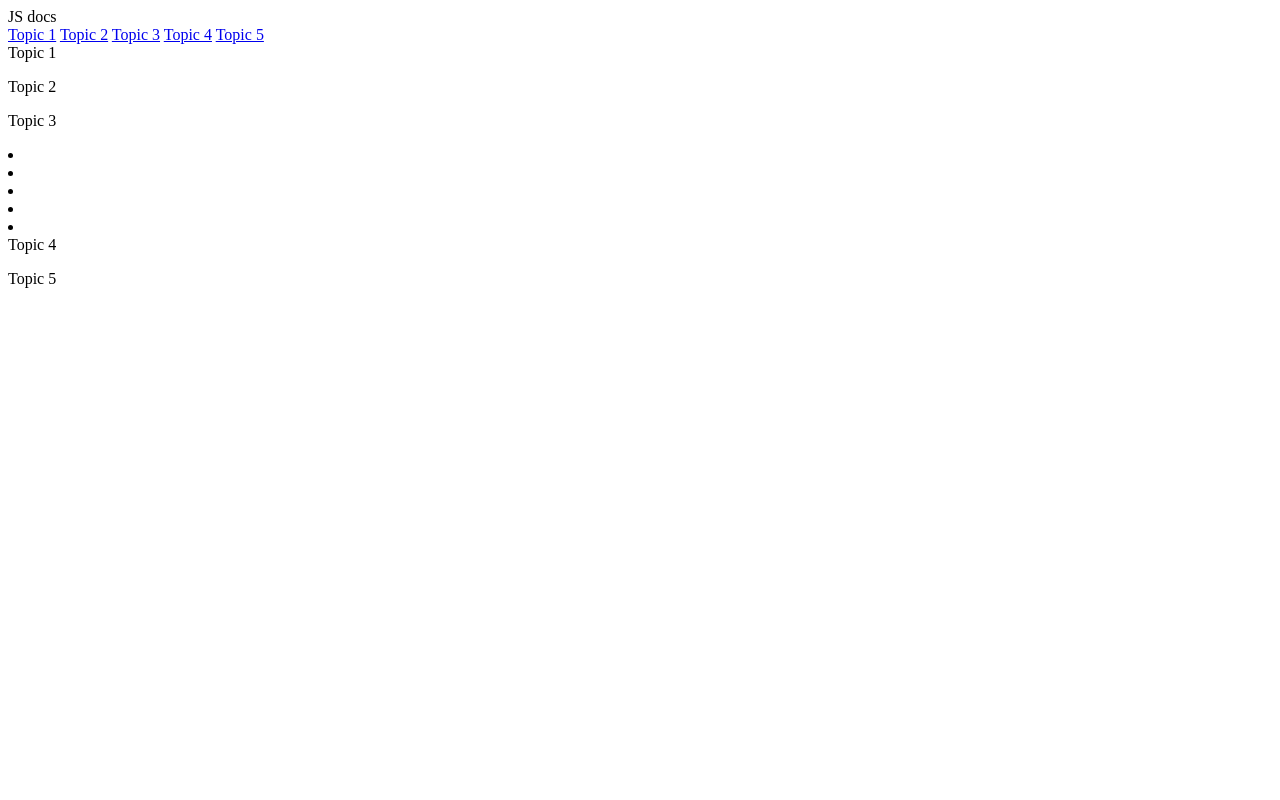
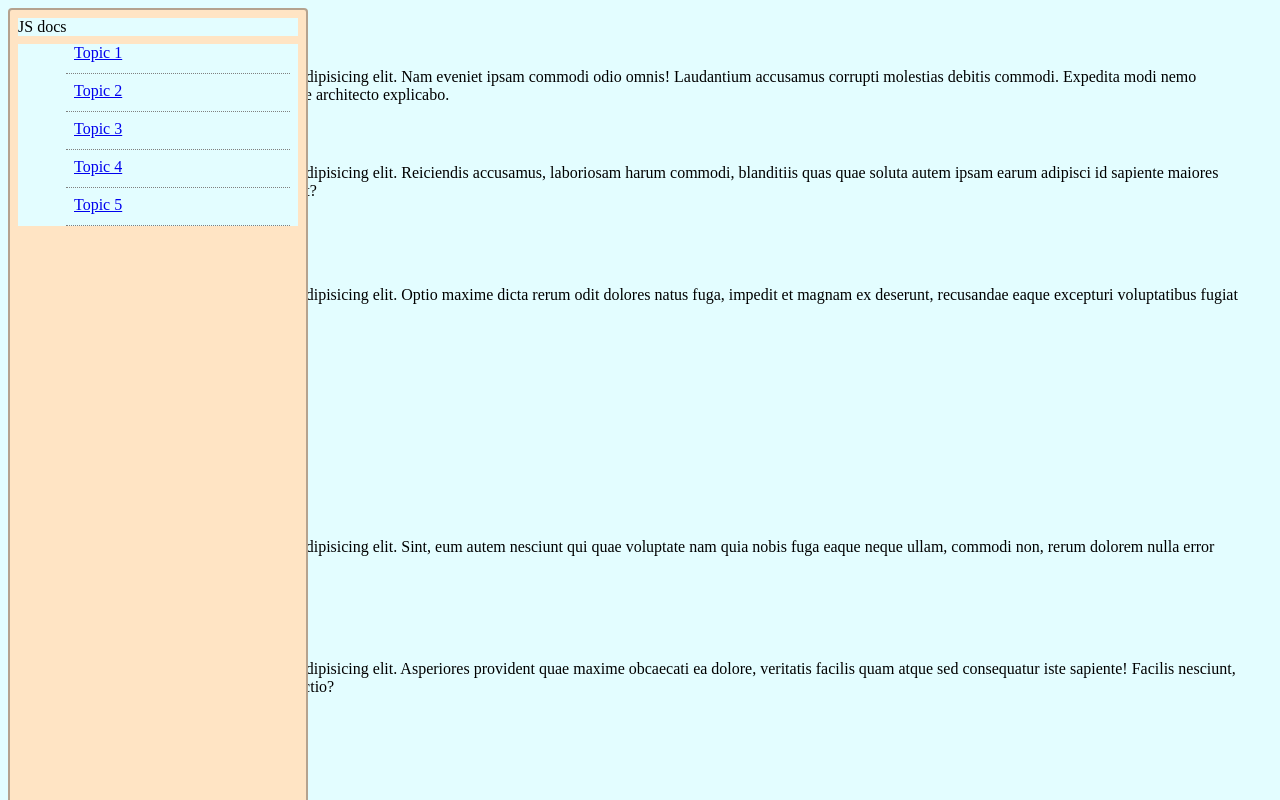
Before and after one commit to OlesKoshlatyi/fcc-responsive-web, a plain HTML site: page technical documentation page/index.html in a window 1280 px wide. Drawn offline with Linux system fonts and the light colour scheme.

Commit message:
Add basic styling.

```diff
--- a/technical documentation page/index.html
+++ b/technical documentation page/index.html
@@ -9,52 +9,88 @@
   <body>
     <nav id="navbar">
       <header>JS docs</header>
-      <a class="nav-link" href="#topic-1">Topic 1</a>
-      <a class="nav-link" href="#topic-2">Topic 2</a>
-      <a class="nav-link" href="#topic-3">Topic 3</a>
-      <a class="nav-link" href="#topic-4">Topic 4</a>
-      <a class="nav-link" href="#topic-5">Topic 5</a>
+      <ul>
+        <li>
+          <a class="nav-link" href="#topic-1">Topic 1</a>
+        </li>
+        <li>
+          <a class="nav-link" href="#topic-2">Topic 2</a>
+        </li>
+        <li>
+          <a class="nav-link" href="#topic-3">Topic 3</a>
+        </li>
+        <li>
+          <a class="nav-link" href="#topic-4">Topic 4</a>
+        </li>
+        <li>
+          <a class="nav-link" href="#topic-5">Topic 5</a>
+        </li>
+      </ul>
     </nav>
     <main id="main-doc">
       <section id="topic-1" class="main-section">
         <header>Topic 1</header>
-        <p></p>
-        <p></p>
+        <p>Some text</p>
+        <p>
+          Lorem ipsum dolor sit amet consectetur adipisicing elit. Nam eveniet
+          ipsam commodi odio omnis! Laudantium accusamus corrupti molestias
+          debitis commodi. Expedita modi nemo voluptatum pariatur atque dolores
+          maxime architecto explicabo.
+        </p>
       </section>
 
       <section id="topic-2" class="main-section">
         <header>Topic 2</header>
-        <p></p>
-        <p></p>
+        <p>top-2 text</p>
+        <p>
+          Lorem ipsum dolor sit amet consectetur adipisicing elit. Reiciendis
+          accusamus, laboriosam harum commodi, blanditiis quas quae soluta autem
+          ipsam earum adipisci id sapiente maiores voluptatibus perferendis ex
+          iure hic! Fugit?
+        </p>
         <code></code>
         <code></code>
       </section>
 
       <section id="topic-3" class="main-section">
         <header>Topic 3</header>
-        <p></p>
-        <p></p>
+        <p>top-3 text</p>
+        <p>
+          Lorem ipsum dolor sit amet consectetur adipisicing elit. Optio maxime
+          dicta rerum odit dolores natus fuga, impedit et magnam ex deserunt,
+          recusandae eaque excepturi voluptatibus fugiat suscipit earum
+          accusamus cupiditate.
+        </p>
         <code></code>
         <code></code>
-        <li></li>
-        <li></li>
-        <li></li>
-        <li></li>
-        <li></li>
+        <li>li 1</li>
+        <li>li 2</li>
+        <li>li 3</li>
+        <li>li 4</li>
+        <li>li 5</li>
       </section>
 
       <section id="topic-4" class="main-section">
         <header>Topic 4</header>
-        <p></p>
-        <p></p>
+        <p>top-4 text</p>
+        <p>
+          Lorem ipsum dolor sit amet consectetur adipisicing elit. Sint, eum
+          autem nesciunt qui quae voluptate nam quia nobis fuga eaque neque
+          ullam, commodi non, rerum dolorem nulla error laudantium omnis!
+        </p>
         <code></code>
         <code></code>
       </section>
 
       <section id="topic-5" class="main-section">
         <header>Topic 5</header>
-        <p></p>
-        <p></p>
+        <p>top-5 textx</p>
+        <p>
+          Lorem ipsum dolor sit amet consectetur adipisicing elit. Asperiores
+          provident quae maxime obcaecati ea dolore, veritatis facilis quam
+          atque sed consequatur iste sapiente! Facilis nesciunt, itaque delectus
+          doloribus possimus distinctio?
+        </p>
       </section>
     </main>
   </body>
--- a/technical documentation page/styles.css
+++ b/technical documentation page/styles.css
@@ -0,0 +1,25 @@
+* {
+  box-sizing: border-box;
+  margin: 8px;
+  background-color: rgb(227, 253, 255);
+}
+
+#navbar {
+  min-width: 300px;
+  height: 100%;
+  background-color: bisque;
+  position: fixed;
+  top: 0;
+  left: 0;
+  border: 2px solid rgba(52, 49, 49, 0.363);
+  border-radius: 4px;
+}
+
+ul {
+  list-style: none;
+}
+
+nav li {
+  height: 30px;
+  border-bottom: 1px dotted grey;
+}
```
